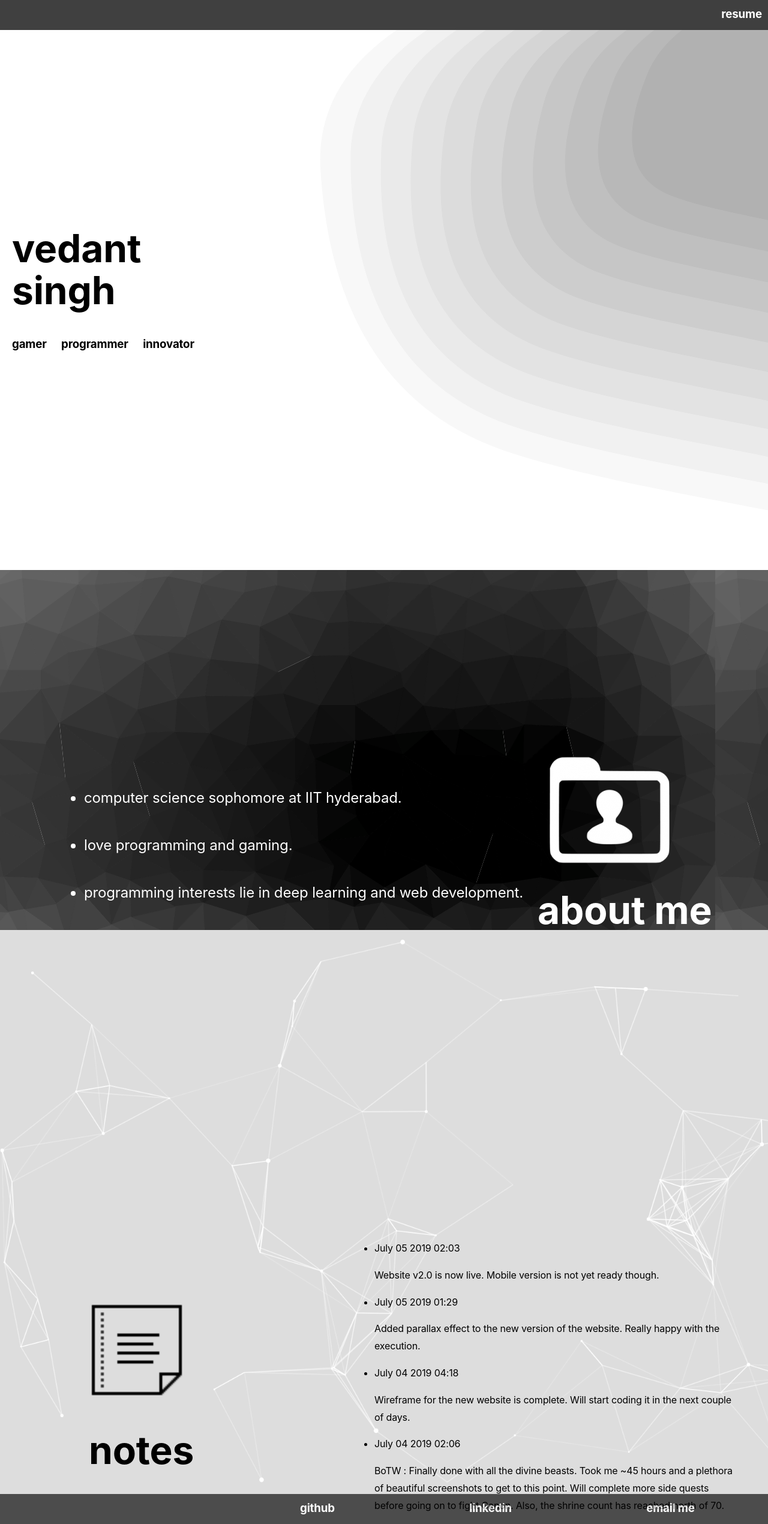
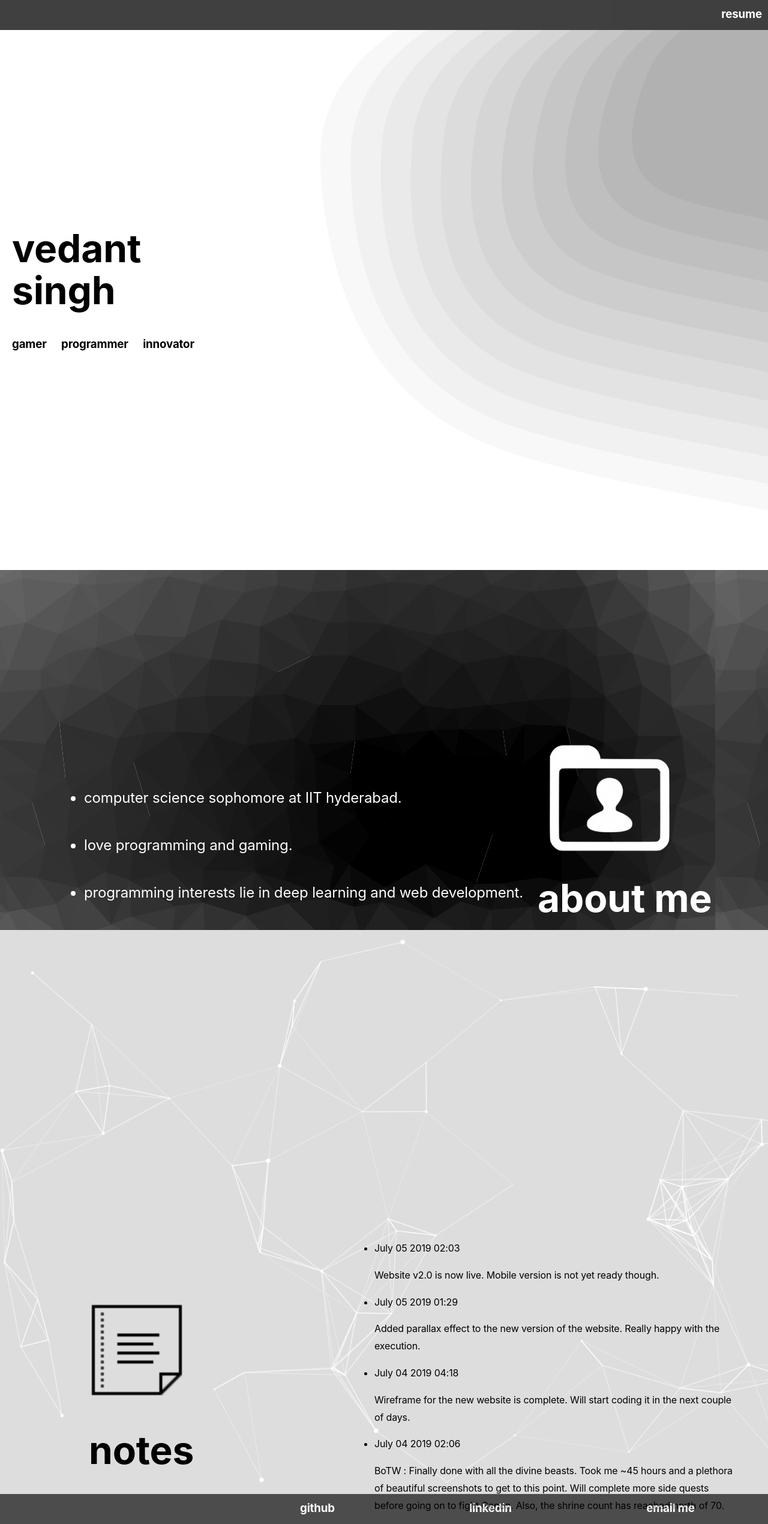
Before and after one commit to vedantsingh1404/website-v2.0, a Jekyll site: the page built from index.html, in a window 1280 px wide. Shown: the whole page at 60% size. Built offline with Jekyll 4.4.1, drawn with Linux system fonts in a browser that asks for light colours.

Commit message:
minor changes

```diff
--- a/assets/styles.css
+++ b/assets/styles.css
@@ -156,7 +156,7 @@
   position: absolute;
   display: inline-block;
   margin-left: 70%;
-  margin-top: 300px;
+  margin-top: 280px;
 }
 
 .profile-image {
```
